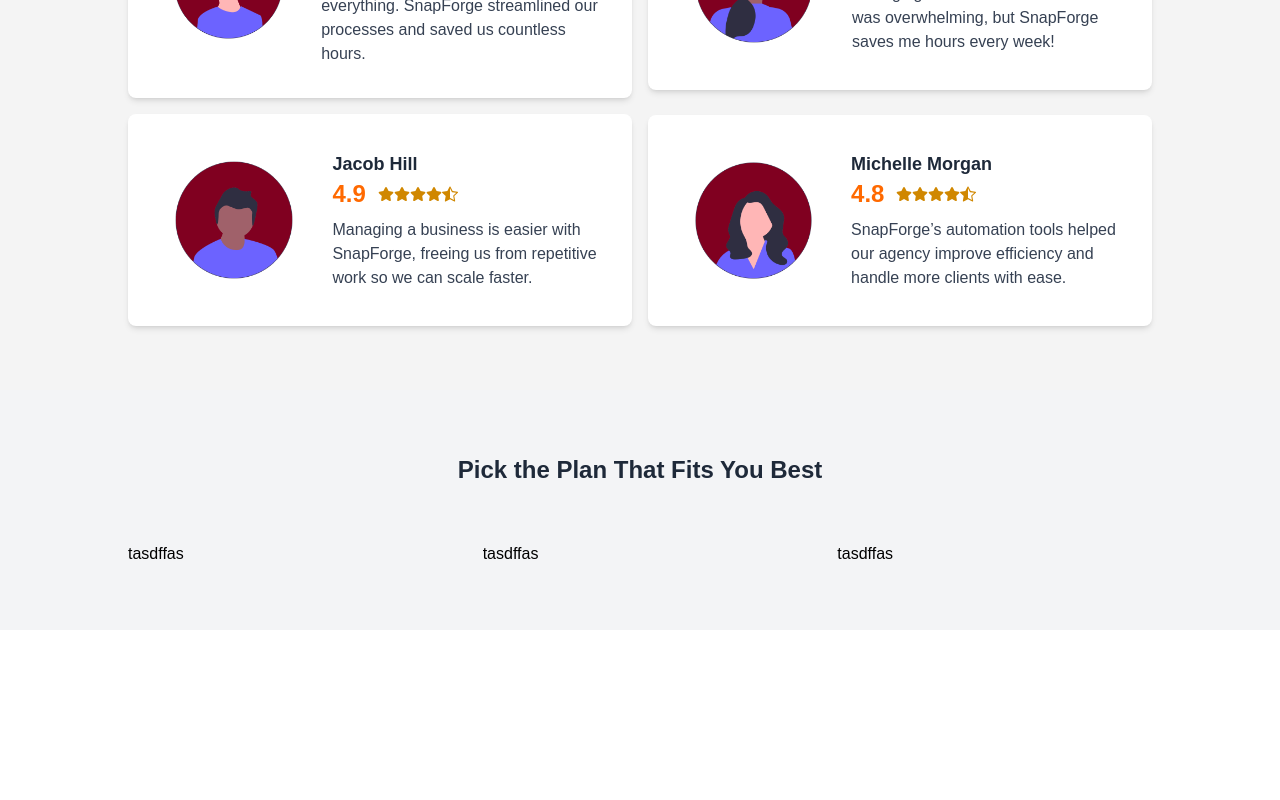
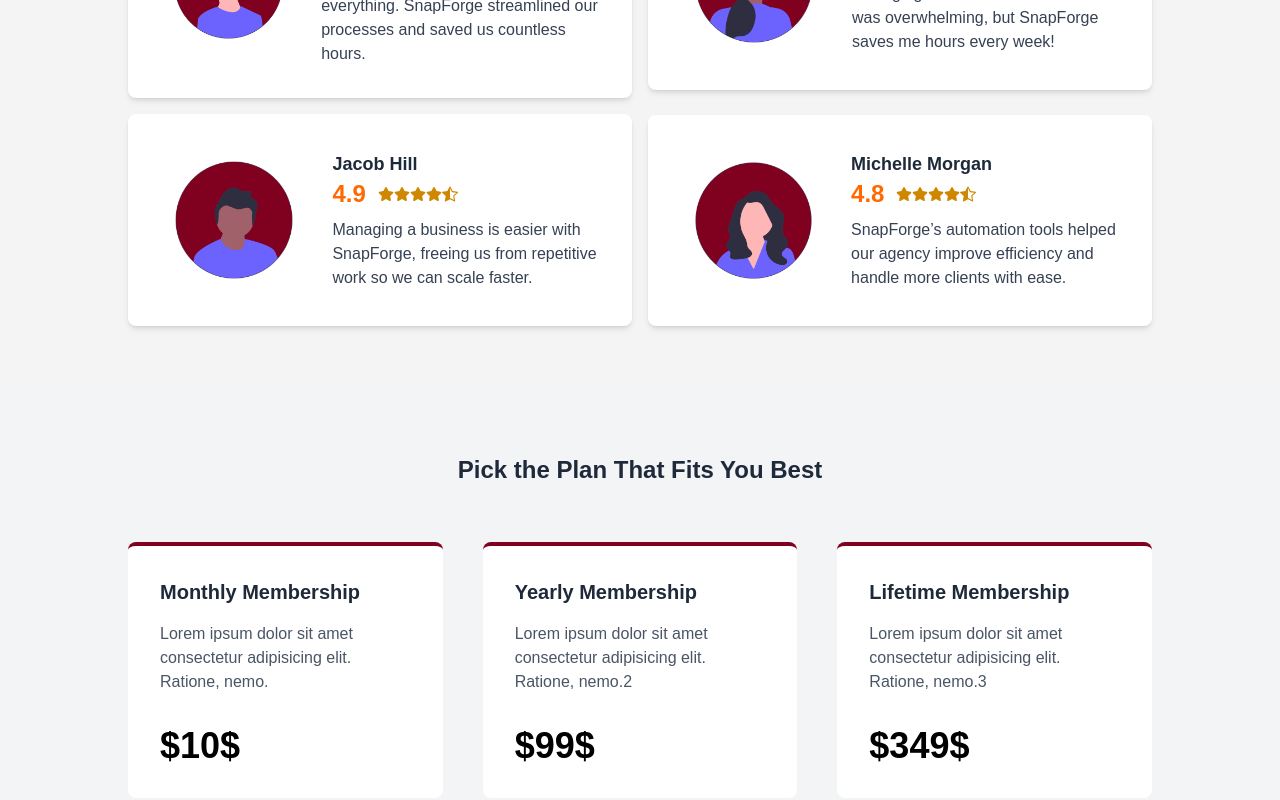
Before and after one commit to berkcantelseren/SnapForge, a Next.js app: page / in a window 1280 px wide. Shown: the part 3118-3918 px from the top of the page. Before the commit the page ends 3748 px from the top, so only its background shows below. Built offline with nearby package versions, Linux system fonts and the light colour scheme; a web font is replaced by a local one.

Commit message:
finished pricecard and desc

```diff
--- a/app/components/Home/Pricing/PriceCard.tsx
+++ b/app/components/Home/Pricing/PriceCard.tsx
@@ -1,8 +1,19 @@
 type Props = {
   time: string;
   price: string;
+  desc: string;
 };
 
-export default function PriceCard({ time, price }: Props) {
-  return <div>tasdffas</div>;
+export default function PriceCard({ time, price, desc }: Props) {
+  return (
+    <div className="bg-white rounded-lg p-8 relative border-t-4 border-[#800020]">
+      <h1 className="text-gray-800 font-bold text-xl">{time} Membership</h1>
+      <p className="mt-4 text-gray-600 font-medium">{desc}</p>
+      <div className="mt-8 ">
+        <div className="text-gray-700 font-semibold text-lg">
+          <span className="text-4xl font-bold text-black">${price}</span>
+        </div>
+      </div>
+    </div>
+  );
 }
--- a/app/components/Home/Pricing/Pricing.tsx
+++ b/app/components/Home/Pricing/Pricing.tsx
@@ -10,15 +10,27 @@ export default function Pricing() {
       <div className="w-[80%] mx-auto mt-14 grid grid-cols-1 md:grid-cols-2 lg:grid-cols-3 gap-10 items-center ">
         <div>
           {/* Price Card Section  */}
-          <PriceCard time="Monthly Membership" price="10$" />
+          <PriceCard
+            time="Monthly"
+            price="10$"
+            desc="Lorem ipsum dolor sit amet consectetur adipisicing elit. Ratione, nemo."
+          />
         </div>
         <div>
           {/* Price Card Section  */}
-          <PriceCard time="Yearly Membership" price="99$" />
+          <PriceCard
+            time="Yearly"
+            price="99$"
+            desc="Lorem ipsum dolor sit amet consectetur adipisicing elit. Ratione, nemo.2"
+          />
         </div>
         <div>
           {/* Price Card Section  */}
-          <PriceCard time="Lifetime Membership" price="349$" />
+          <PriceCard
+            time="Lifetime"
+            price="349$"
+            desc="Lorem ipsum dolor sit amet consectetur adipisicing elit. Ratione, nemo.3"
+          />
         </div>
       </div>
     </div>
```
